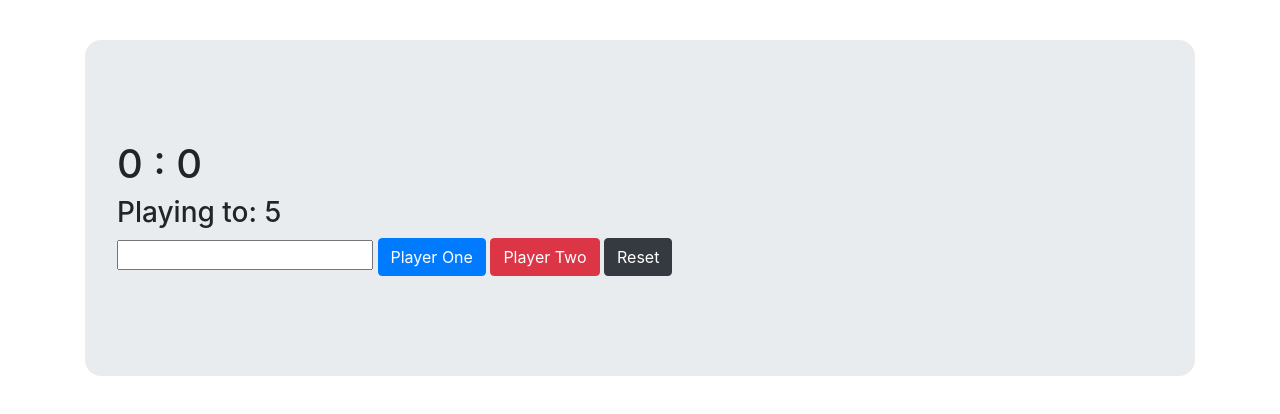
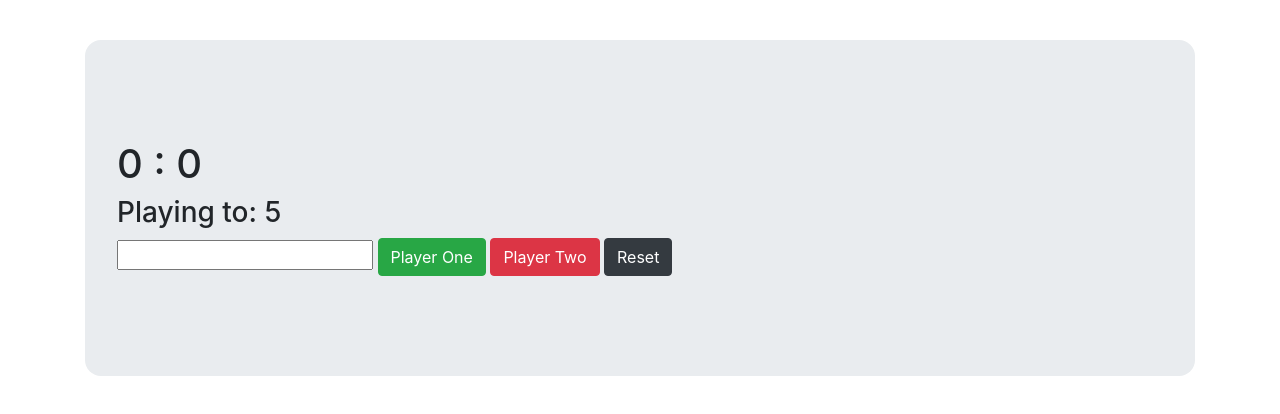
Before and after one commit to swagat5147/score-keeper, a plain HTML site: page index.html in a window 1280 px wide. Drawn offline with nearby package versions, Linux system fonts and the light colour scheme.

Commit message:
Update index.html

```diff
--- a/index.html
+++ b/index.html
@@ -16,7 +16,7 @@
 				Playing to: <span>5</span>
 			</h3>
 			<input type="number" min="1" step="1">
-			<button id="p1" type="button" class="btn btn-primary">Player One</button>
+			<button id="p1" type="button" class="btn btn-success">Player One</button>
 			<button id="p2" type="button" class="btn btn-danger">Player Two</button>
 			<button id="reset"type="button" class="btn btn-dark">Reset</button>
 		</div>
```
